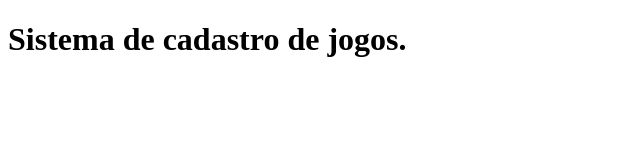
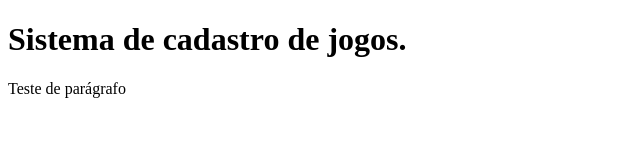
Before and after one commit to paulosergiomgabriel/Java---sistema-de-cadastro, a plain HTML site: page index.html in a window 1280 px wide. Shown: the whole page, without its empty margins (0-640 px from the left). Drawn offline with Linux system fonts and the light colour scheme.

Commit message:
alterando o index.html

```diff
--- a/index.html
+++ b/index.html
@@ -9,5 +9,6 @@
 <body>
     <h1> Sistema de cadastro de jogos.</h1>
 	<script scr="app.js"></script>
+	<p> Teste de parágrafo </p>
 </body>
 </html>
```
